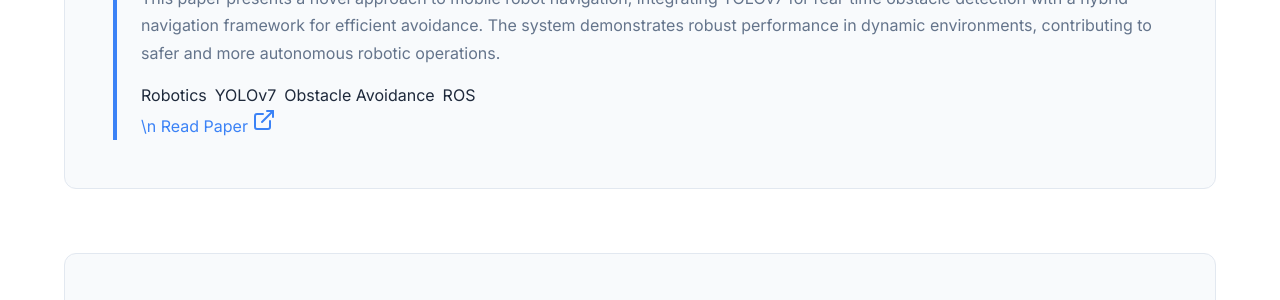
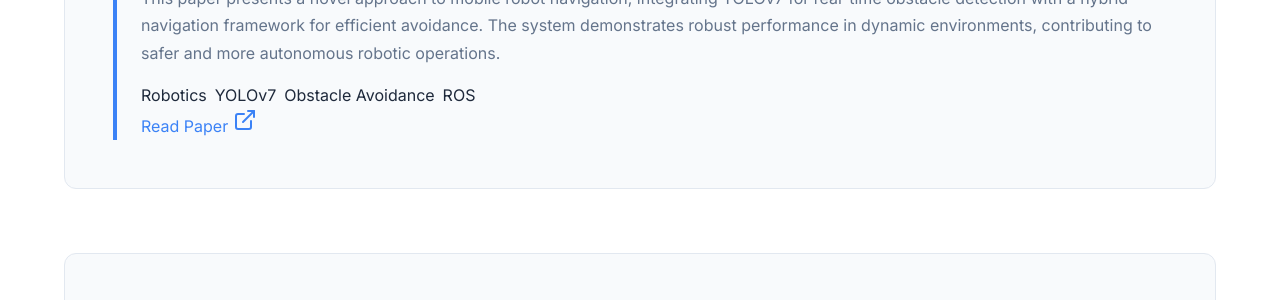
Before and after one commit to yanisdiallo/yanisdiallo.github.io, a Jekyll site: the page built from publications.md, in a window 1280 px wide and 900 px high, scrolled down 332 px. Shown: the part 144-444 px from the top of the window. Built offline with Jekyll 4.4.1, drawn with Linux system fonts in a browser that asks for light colours.

Commit message:
Fix: Remove literal \n from publication link

```diff
--- a/publications.md
+++ b/publications.md
@@ -22,7 +22,8 @@ permalink: /publications/
                 <span class="publication-tag">Obstacle Avoidance</span>
                 <span class="publication-tag">ROS</span>
             </div>
-           <a href="https://dspace.lib.cranfield.ac.uk/items/5e9eb087-ae41-4715-9dc9-d9ab00db0fe2" target="_blank" rel="noopener noreferrer" class="publication-link">\n                Read Paper <i data-lucide="external-link"></i>
+           <a href="https://dspace.lib.cranfield.ac.uk/items/5e9eb087-ae41-4715-9dc9-d9ab00db0fe2" target="_blank" rel="noopener noreferrer" class="publication-link">
+                Read Paper <i data-lucide="external-link"></i>
             </a>
         </div>
 
```
